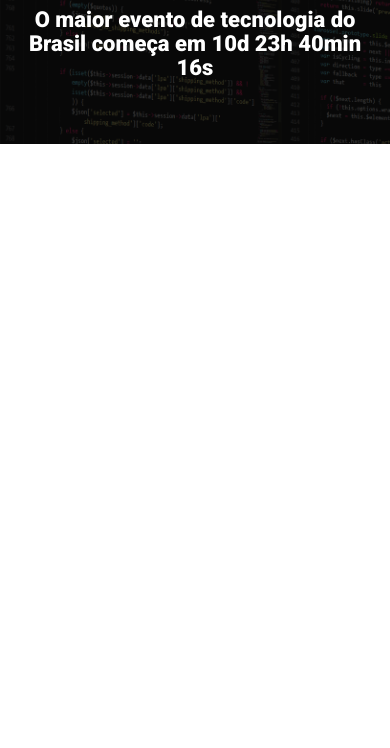
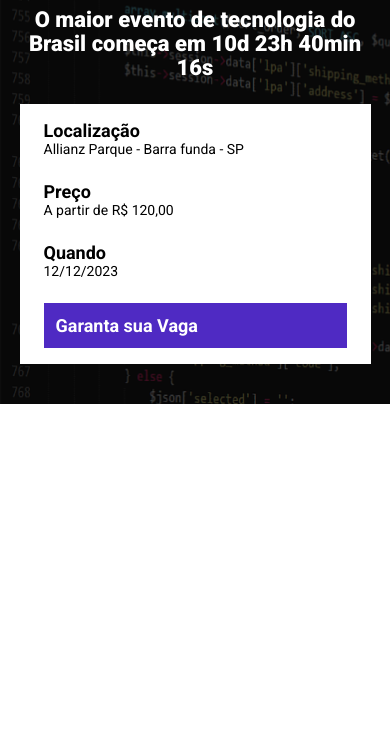
Before and after one commit to thallesrafaell/ebac_tech_talks, a website built with Parcel: page src/index.html in a window 390 px wide. Shown: the part 96-844 px from the top of the page. Built offline with nearby package versions, Linux system fonts and the light colour scheme.

Commit message:
CRIANDO BARA DE INFORMAÇÕES

```diff
--- a/src/index.html
+++ b/src/index.html
@@ -18,6 +18,23 @@
             <p class="hero__text">
                 O maior evento de tecnologia do Brasil começa em 10d 23h 40min 16s
             </p>
+            <div class="infos-bar ">
+                <ul class="infos-bar__infos">
+                    <li class="infos-bar__infos__item">
+                        <b>Localização</b>
+                        Allianz Parque - Barra funda - SP
+                    </li>
+                    <li class="infos-bar__infos__item">
+                        <b>Preço</b>
+                        A partir de R$ 120,00
+                    </li>
+                    <li class="infos-bar__infos__item">
+                        <b>Quando</b>
+                        12/12/2023
+                    </li>
+                </ul>
+                <a class="button button--primary" href="#">Garanta sua Vaga</a>
+            </div>
         </div>
     </header>
     <script src="scripts/main.js"></script>
--- a/src/styles/_hero.scss
+++ b/src/styles/_hero.scss
@@ -32,7 +32,6 @@
     margin-bottom: 64px;
     font-size: 40px;
     line-height: 56px;
-    color: #fff;
     font-weight: 900;
     text-align: center;
   }
--- /dev/null
+++ b/src/styles/components/_buttons.scss
@@ -0,0 +1,23 @@
+.button {
+  padding: 12px;
+  font-size: 18px;
+  font-weight: bold;
+  text-decoration: none;
+  text-align: center;
+  white-space: nowrap;
+
+  &--primary {
+    color: #fff;
+    background-color: #4f2ac3;
+  }
+
+  @media (max-width: 640px) {
+    display: block;
+    width: 100%;
+  }
+
+  @media (max-width: 1024px) {
+    display: flex;
+    align-items: center;
+  }
+}
--- /dev/null
+++ b/src/styles/components/_infos_bar.scss
@@ -0,0 +1,40 @@
+.infos-bar {
+  padding: 16px 24px;
+  display: flex;
+  justify-content: space-between;
+  background-color: #fff;
+
+  &__infos {
+    display: flex;
+    gap: 40px;
+
+    &__item {
+      font-size: 14px;
+      color: #000;
+
+      b {
+        font-size: 18px;
+        display: block;
+        color: #000;
+      }
+    }
+  }
+
+  @media (max-width: 640px) {
+    display: block;
+
+    &__infos {
+      display: block;
+
+      &__item {
+        margin-bottom: 24px;
+      }
+    }
+  }
+
+  @media (max-width: 1024px) {
+    &__infos {
+      gap: 16px;
+    }
+  }
+}
--- a/src/styles/main.scss
+++ b/src/styles/main.scss
@@ -1,4 +1,6 @@
 @use "hero";
+@use "components/infos_bar";
+@use "components/buttons";
 
 * {
   margin: 0;
@@ -6,6 +8,7 @@
   box-sizing: border-box;
   font-family: Roboto, sans-serif;
   color: #fff;
+  list-style: none;
 }
 
 .container {
```
